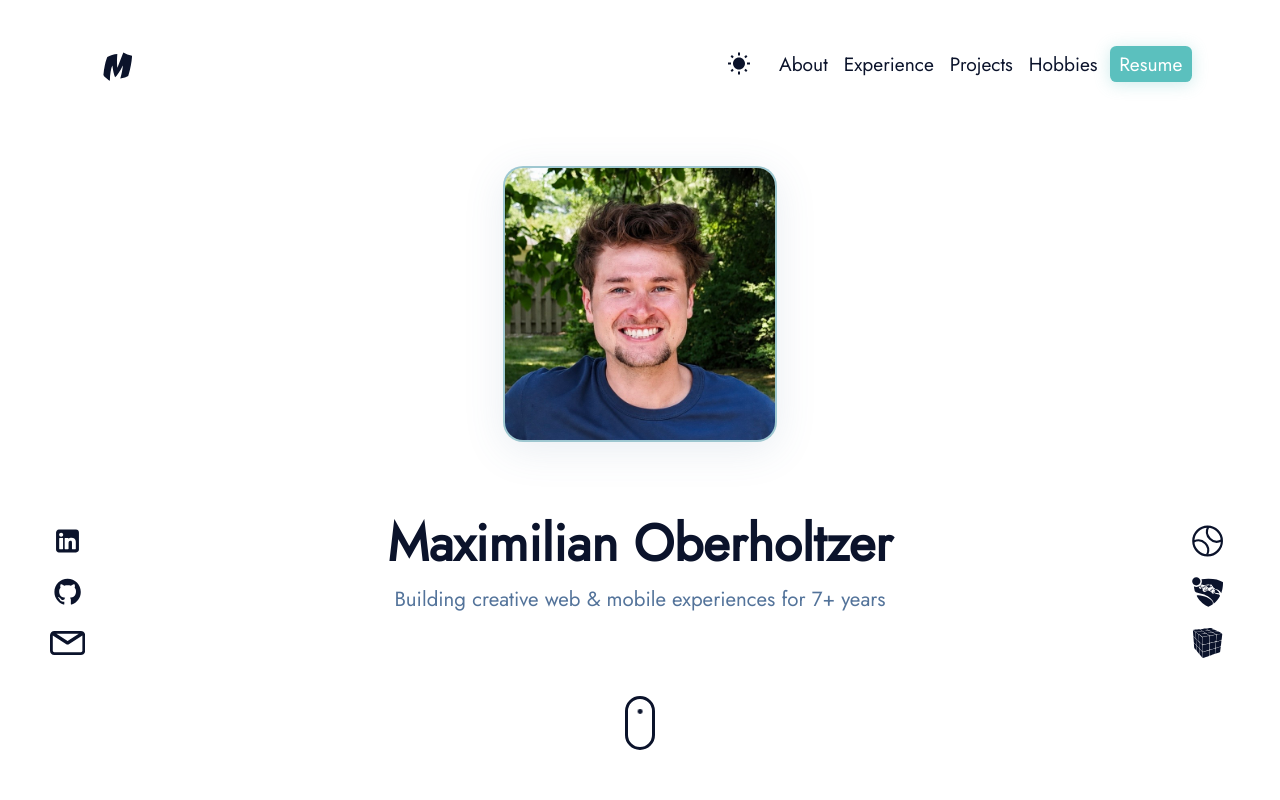
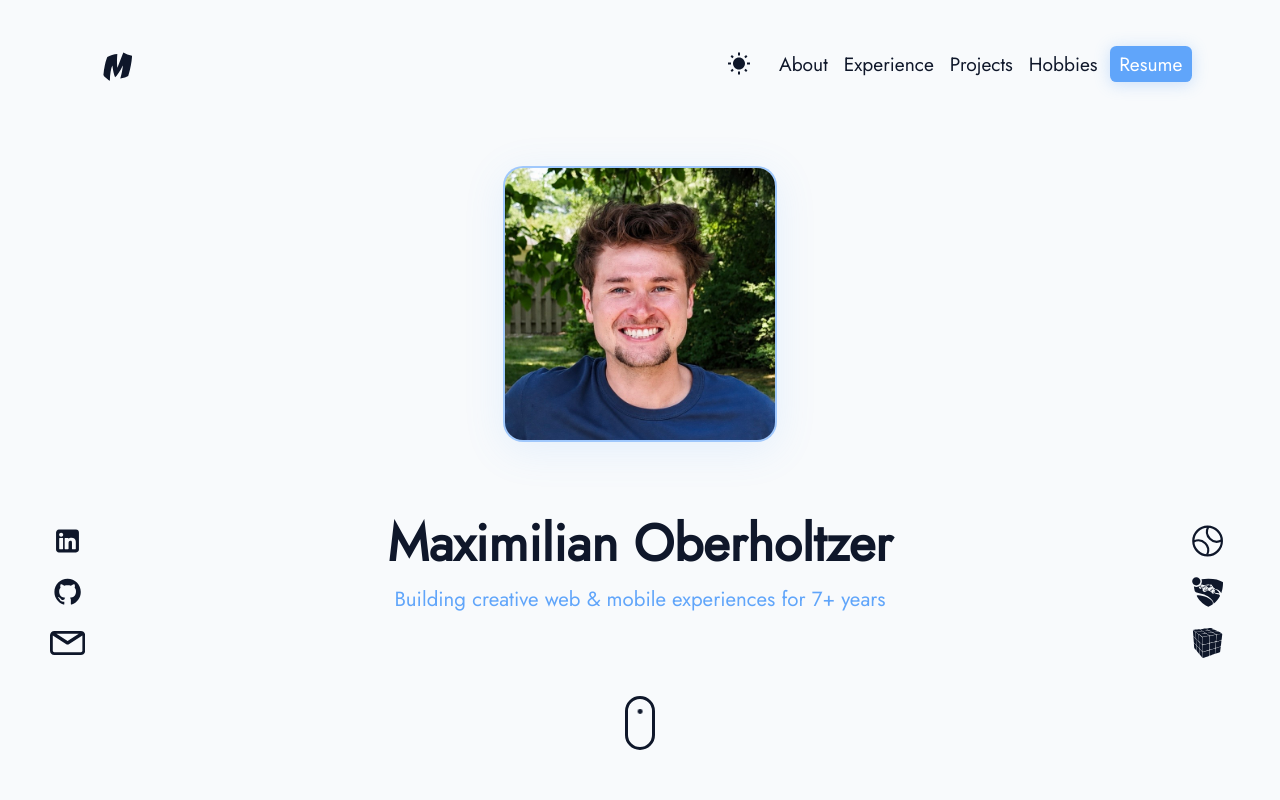
Before and after one commit to Maximilian-Oberholtzer/maximilian-portfolio, a React (Create React App) app: page / in a window 1280 px wide. Shown: the top 800 px of the page. Built offline with nearby package versions, Linux system fonts and the light colour scheme.

Commit message:
Update colors

```diff
--- a/src/Theme.js
+++ b/src/Theme.js
@@ -4,14 +4,13 @@ export const lightTheme = createTheme({
   components: {
     MuiCssBaseline: {
       styleOverrides: {
-        // Style for the scrollbar
         "*::-webkit-scrollbar": {
           width: "0.4em",
           height: "0.4em",
-          backgroundColor: "#FFFFFF",
+          backgroundColor: "#F8FAFC",
         },
         "*::-webkit-scrollbar-thumb": {
-          backgroundColor: "#5BC0BE",
+          backgroundColor: "#60A5FA",
         },
         "*": {
           boxSizing: "unset",
@@ -48,19 +47,19 @@ export const lightTheme = createTheme({
   },
   palette: {
     background: {
-      main: "#FFFFFF",
+      main: "#F8FAFC",
     },
     backgroundSecondary: {
-      main: "#5BC0BE",
+      main: "#60A5FA",
     },
     buttonHover: {
-      main: "#3E9F9D",
+      main: "#3B82F6",
     },
     textMain: {
-      main: "#0B132B",
+      main: "#0F172A",
     },
     textSecondary: {
-      main: "#53739A",
+      main: "#60A5FA",
     },
   },
 });
@@ -69,14 +68,13 @@ export const darkTheme = createTheme({
   components: {
     MuiCssBaseline: {
       styleOverrides: {
-        // Style for the scrollbar
         "*::-webkit-scrollbar": {
           width: "0.4em",
           height: "0.4em",
-          backgroundColor: "#0B132B",
+          backgroundColor: "#0D1117",
         },
         "*::-webkit-scrollbar-thumb": {
-          backgroundColor: "#3A506B",
+          backgroundColor: "#1E3A5F",
         },
         "*": {
           boxSizing: "unset",
@@ -113,19 +111,19 @@ export const darkTheme = createTheme({
   },
   palette: {
     background: {
-      main: "#0B132B",
+      main: "#0D1117",
     },
     backgroundSecondary: {
-      main: "#3A506B",
+      main: "#1E3A5F",
     },
     buttonHover: {
-      main: "#53739A",
+      main: "#2D5A8E",
     },
     textMain: {
-      main: "#FEFFFF",
+      main: "#E6EDF3",
     },
     textSecondary: {
-      main: "#6FFFE9",
+      main: "#60A5FA",
     },
   },
 });
```
